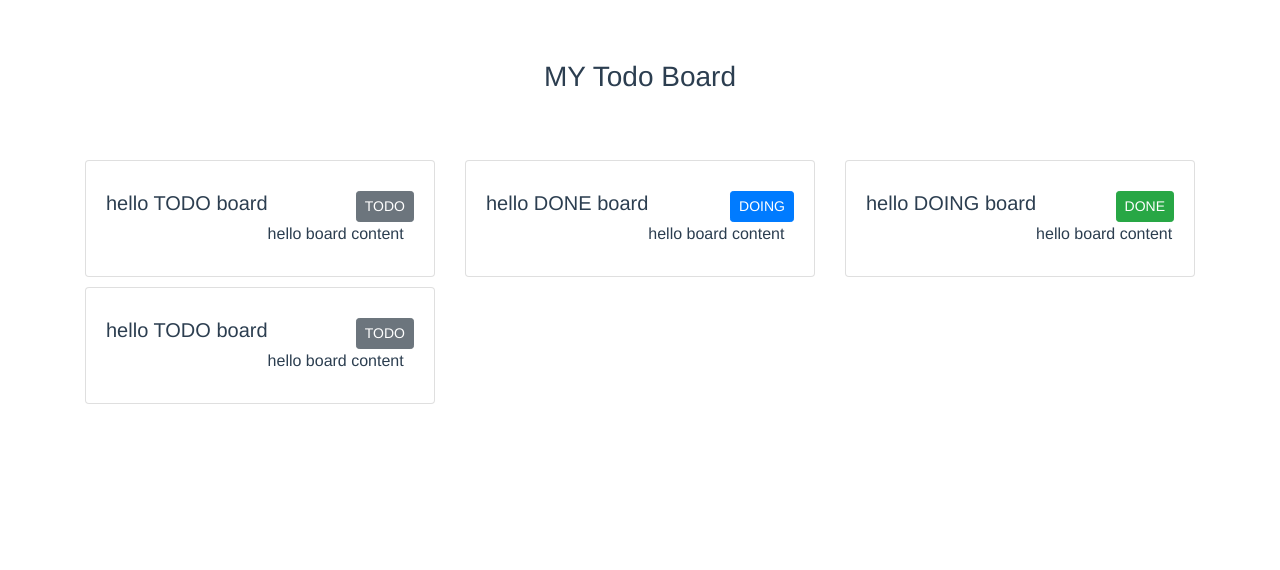
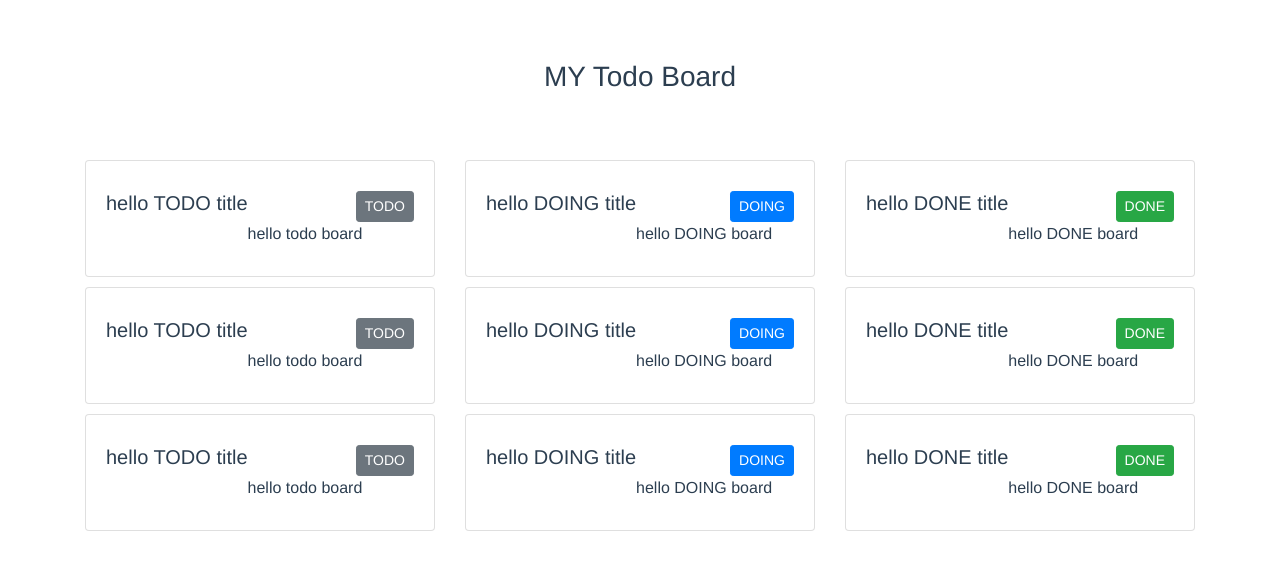
Before and after one commit to hahava/my-todo-board, a Vue app: page / in a window 1280 px wide. Shown: the top 570 px of the page. Built offline with nearby package versions, Linux system fonts and the light colour scheme.

Commit message:
Add board item click event

```diff
--- a/src/components/BoardContainer.vue
+++ b/src/components/BoardContainer.vue
@@ -4,26 +4,32 @@
     <br>
     <br>
     <div class="row">
-      <BoardItemContainer type="todo">
-        <BoardItem board-status="TODO"
-                   board-title="hello TODO board"
-                   board-content="hello board content"/>
-        <BoardItem board-status="TODO"
-                   board-title="hello TODO board"
-                   board-content="hello board content"/>
-      </BoardItemContainer>
+      <TodoContainer type="todo">
+        <BoardItem v-for="(todo, x) in todos" :key="x"
+                   :id=todo.id
+                   :board-status=todo.status
+                   :board-title=todo.title
+                   :board-content=todo.content
+        />
+      </TodoContainer>
 
-      <BoardItemContainer type="doing">
-        <BoardItem board-status="DOING"
-                   board-title="hello DONE board"
-                   board-content="hello board content"/>
-      </BoardItemContainer>
+      <DoingContainer type="doing">
+        <BoardItem v-for="(doing, x) in doings" :key="x"
+                   :id=doing.id
+                   :board-status=doing.status
+                   :board-title=doing.title
+                   :board-content=doing.content
+        />
+      </DoingContainer>
 
-      <BoardItemContainer type="done">
-        <BoardItem board-status="DONE"
-                   board-title="hello  DOING board"
-                   board-content="hello board content"/>
-      </BoardItemContainer>
+      <DoneContainer type="done">
+        <BoardItem v-for="(done, x) in dones" :key="x"
+                   :id=done.id
+                   :board-status=done.status
+                   :board-title=done.title
+                   :board-content=done.content
+        />
+      </DoneContainer>
     </div>
   </div>
 </template>
@@ -35,17 +41,54 @@
     import {EventBus} from "../eventbus/ClickEvent";
     import BoardItemContainer from "./BoardItemContainer";
 
+
+    let TodoContainer = BoardItemContainer
+    let DoingContainer = BoardItemContainer
+    let DoneContainer = BoardItemContainer
+
+
     export default {
         name: "BoardContainer",
         components: {
-            BoardItemContainer,
-            BoardItem
+            BoardItem, TodoContainer, DoingContainer, DoneContainer
+        },
+        methods: {
+            changeNextStep(item) {
+                this.todos = this.todos.filter(elem => elem.id != item.currentId)
+                this.doings.push({
+                        id: item.currentId,
+                        status: item.currentStatus,
+                        title: item.currentTitle,
+                        content: item.currentContent
+                    }
+                );
+            }
+        },
+        data() {
+            return {
+                todos: [
+                    {id: '1', status: 'TODO', title: 'hello TODO title', content: 'hello todo board'},
+                    {id: '2', status: 'TODO', title: 'hello TODO title', content: 'hello todo board'},
+                    {id: '3', status: 'TODO', title: 'hello TODO title', content: 'hello todo board'}
+                ],
+                doings: [
+                    {id: '1', status: 'DOING', title: 'hello DOING title', content: 'hello DOING board'},
+                    {id: '2', status: 'DOING', title: 'hello DOING title', content: 'hello DOING board'},
+                    {id: '3', status: 'DOING', title: 'hello DOING title', content: 'hello DOING board'}
+                ],
+                dones: [
+                    {id: '1', status: 'DONE', title: 'hello DONE title', content: 'hello DONE board'},
+                    {id: '2', status: 'DONE', title: 'hello DONE title', content: 'hello DONE board'},
+                    {id: '3', status: 'DONE', title: 'hello DONE title', content: 'hello DONE board'},
+                ]
+            }
+        }, created() {
+            EventBus.$on("click", board => {
+                this.changeNextStep(board)
+            })
         }
     }
 
-    EventBus.$on("click", boardStatus => {
-        console.log(boardStatus);
-    })
 </script>
 
 <style scoped>
--- a/src/components/BoardItem.vue
+++ b/src/components/BoardItem.vue
@@ -22,6 +22,7 @@
         name: "BoardItem",
         data: function () {
             return {
+                currentId: this.id,
                 currentStatus: this.boardStatus,
                 currentTitle: this.boardTitle,
                 currentContent: this.boardContent
@@ -33,7 +34,12 @@
                 } else if (this.currentStatus === STATUS_TYPE.DOING) {
                     this.currentStatus = STATUS_TYPE.DONE
                 }
-                EventBus.$emit("click", this.currentStatus);
+                EventBus.$emit("click", {
+                    currentId: this.id,
+                    currentStatus: this.boardStatus,
+                    currentTitle: this.boardTitle,
+                    currentContent: this.boardContent
+                });
             }
         }, computed: {
             btnStyle() {
@@ -46,7 +52,7 @@
                 }
             }
         },
-        props: ["boardTitle", "boardContent", "boardStatus"]
+        props: ["id", "boardTitle", "boardContent", "boardStatus"]
     }
 </script>
 
```
